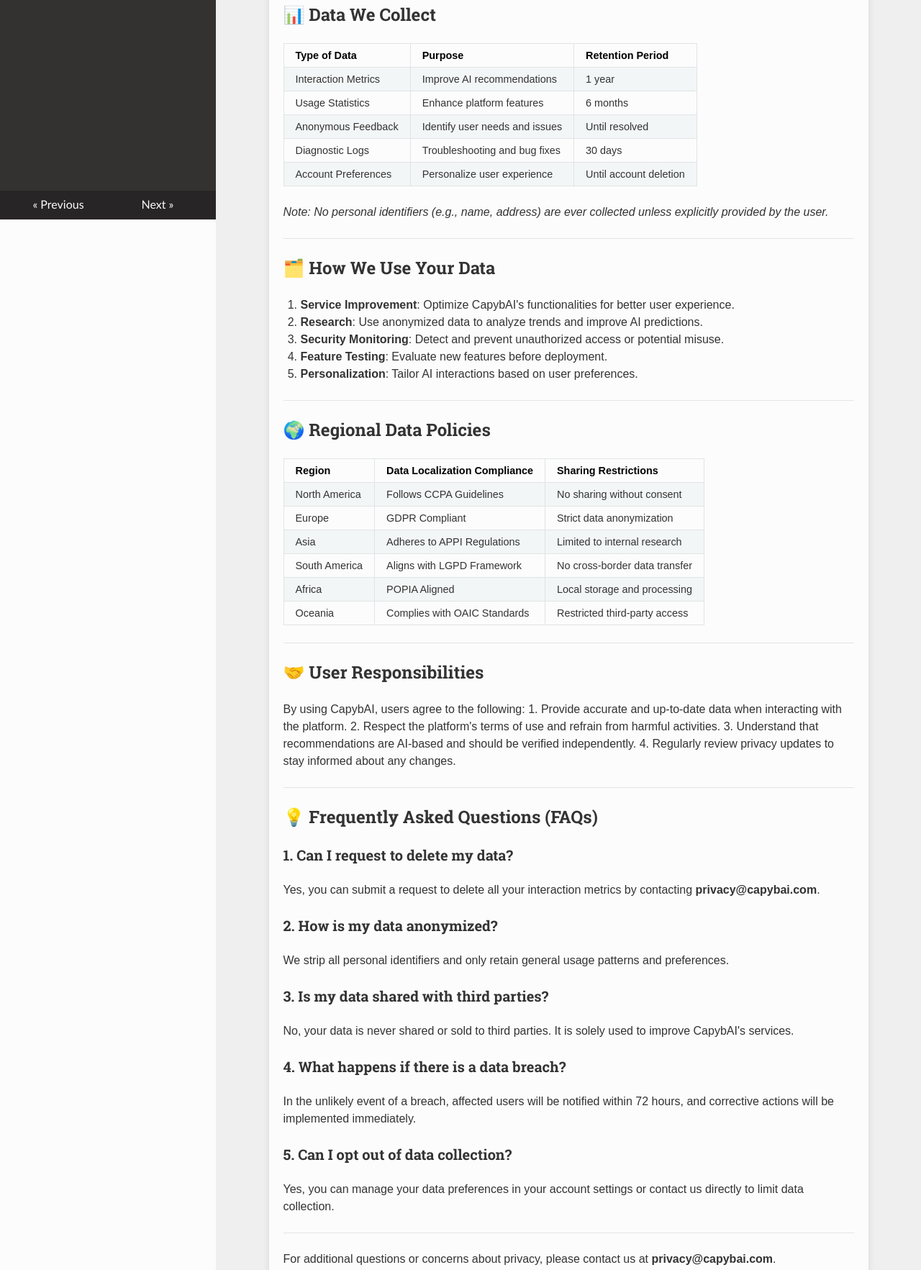
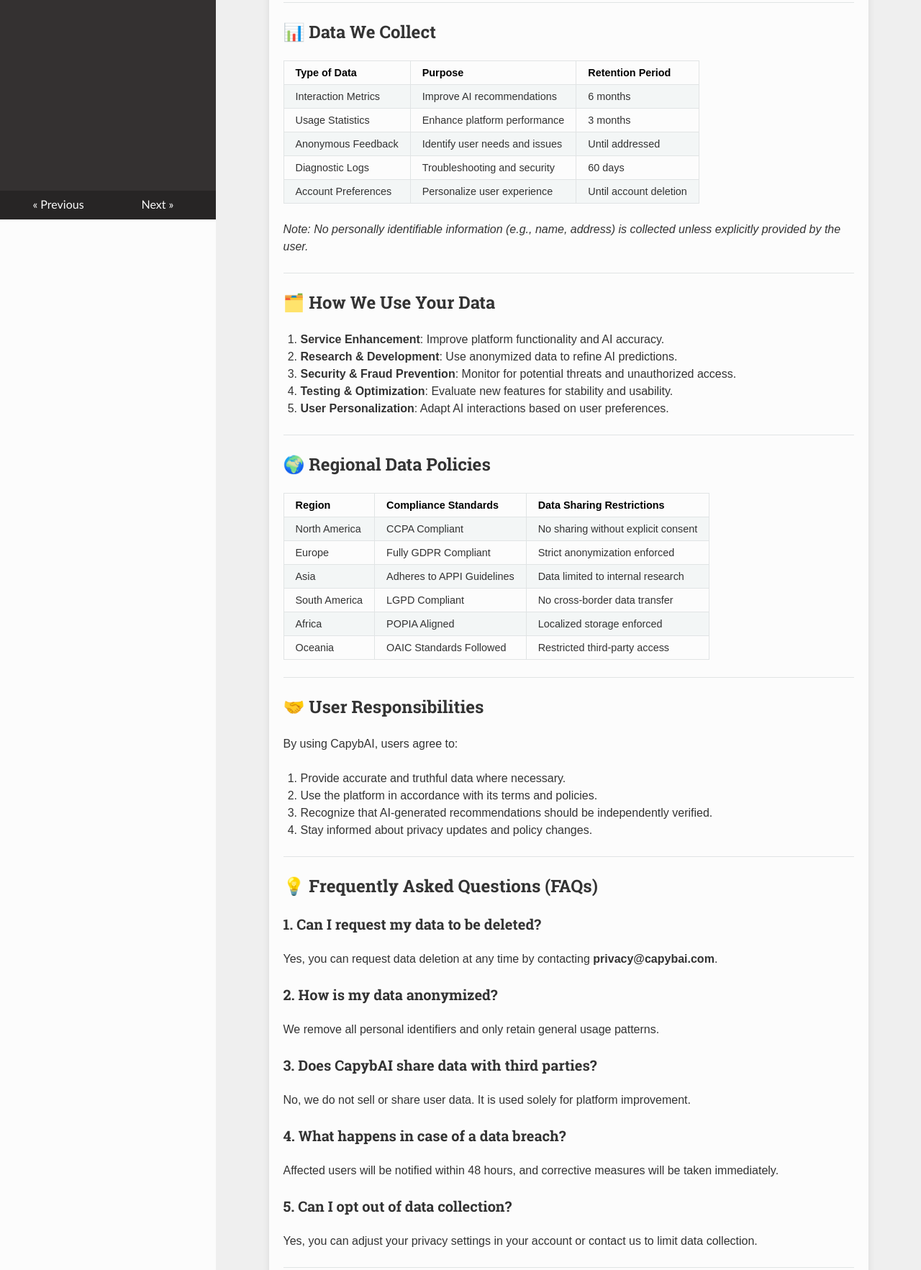
Before and after one commit to MDMSerra/AI-mocks-profiles, a plain HTML site: page policies/index.html in a window 1280 px wide. Shown: the part 495-2260 px from the top of the page at 72% size. Drawn offline with nearby package versions, Linux system fonts and the light colour scheme.

Commit message:
feb 28 update in policy

```diff
--- a/policies/index.html
+++ b/policies/index.html
@@ -67,13 +67,13 @@
     </li>
     <li class="toctree-l2"><a class="reference internal" href="#frequently-asked-questions-faqs">💡 Frequently Asked Questions (FAQs)</a>
         <ul>
-    <li class="toctree-l3"><a class="reference internal" href="#1-can-i-request-to-delete-my-data">1. Can I request to delete my data?</a>
+    <li class="toctree-l3"><a class="reference internal" href="#1-can-i-request-my-data-to-be-deleted">1. Can I request my data to be deleted?</a>
     </li>
     <li class="toctree-l3"><a class="reference internal" href="#2-how-is-my-data-anonymized">2. How is my data anonymized?</a>
     </li>
-    <li class="toctree-l3"><a class="reference internal" href="#3-is-my-data-shared-with-third-parties">3. Is my data shared with third parties?</a>
+    <li class="toctree-l3"><a class="reference internal" href="#3-does-capybai-share-data-with-third-parties">3. Does CapybAI share data with third parties?</a>
     </li>
-    <li class="toctree-l3"><a class="reference internal" href="#4-what-happens-if-there-is-a-data-breach">4. What happens if there is a data breach?</a>
+    <li class="toctree-l3"><a class="reference internal" href="#4-what-happens-in-case-of-a-data-breach">4. What happens in case of a data breach?</a>
     </li>
     <li class="toctree-l3"><a class="reference internal" href="#5-can-i-opt-out-of-data-collection">5. Can I opt out of data collection?</a>
     </li>
@@ -125,15 +125,15 @@
 </div>
 
 <h1 id="privacy-and-data-protection">🔒 Privacy and Data Protection</h1>
-<p>At CapybAI, we prioritize your privacy and are committed to protecting your data. Below are our updated core principles and guidelines:</p>
+<p>At CapybAI, we value your privacy and are committed to safeguarding your data. Below are our revised principles and guidelines:</p>
 <hr />
 <h2 id="core-principles">🛡️ Core Principles</h2>
 <ul>
-<li><strong>Transparency</strong>: We provide clear and accessible information on how your data is collected, used, and stored.</li>
-<li><strong>Anonymity</strong>: All interactions with our platform are kept anonymous to ensure user privacy.</li>
-<li><strong>Security</strong>: Data is encrypted using advanced protocols and is only accessible to authorized personnel.</li>
-<li><strong>User Consent</strong>: Any new data collection will require explicit user consent.</li>
-<li><strong>Control</strong>: Users have the right to access, modify, or delete their data upon request.</li>
+<li><strong>Transparency</strong>: We clearly outline how your data is collected, used, and protected.</li>
+<li><strong>Data Minimization</strong>: We collect only the necessary data to enhance user experience.</li>
+<li><strong>Enhanced Anonymity</strong>: User interactions are anonymized, and identifiable information is stripped where possible.</li>
+<li><strong>Stronger Security</strong>: Data is encrypted with industry-leading standards and access is restricted to essential personnel.</li>
+<li><strong>User Rights</strong>: Users can access, modify, or request deletion of their data at any time.</li>
 </ul>
 <hr />
 <h2 id="data-we-collect">📊 Data We Collect</h2>
@@ -149,22 +149,22 @@
 <tr>
 <td>Interaction Metrics</td>
 <td>Improve AI recommendations</td>
-<td>1 year</td>
+<td>6 months</td>
 </tr>
 <tr>
 <td>Usage Statistics</td>
-<td>Enhance platform features</td>
-<td>6 months</td>
+<td>Enhance platform performance</td>
+<td>3 months</td>
 </tr>
 <tr>
 <td>Anonymous Feedback</td>
 <td>Identify user needs and issues</td>
-<td>Until resolved</td>
+<td>Until addressed</td>
 </tr>
 <tr>
 <td>Diagnostic Logs</td>
-<td>Troubleshooting and bug fixes</td>
-<td>30 days</td>
+<td>Troubleshooting and security</td>
+<td>60 days</td>
 </tr>
 <tr>
 <td>Account Preferences</td>
@@ -173,15 +173,15 @@
 </tr>
 </tbody>
 </table>
-<p><em>Note: No personal identifiers (e.g., name, address) are ever collected unless explicitly provided by the user.</em></p>
+<p><em>Note: No personally identifiable information (e.g., name, address) is collected unless explicitly provided by the user.</em>  </p>
 <hr />
 <h2 id="how-we-use-your-data">🗂️ How We Use Your Data</h2>
 <ol>
-<li><strong>Service Improvement</strong>: Optimize CapybAI's functionalities for better user experience.</li>
-<li><strong>Research</strong>: Use anonymized data to analyze trends and improve AI predictions.</li>
-<li><strong>Security Monitoring</strong>: Detect and prevent unauthorized access or potential misuse.</li>
-<li><strong>Feature Testing</strong>: Evaluate new features before deployment.</li>
-<li><strong>Personalization</strong>: Tailor AI interactions based on user preferences.</li>
+<li><strong>Service Enhancement</strong>: Improve platform functionality and AI accuracy.</li>
+<li><strong>Research &amp; Development</strong>: Use anonymized data to refine AI predictions.</li>
+<li><strong>Security &amp; Fraud Prevention</strong>: Monitor for potential threats and unauthorized access.</li>
+<li><strong>Testing &amp; Optimization</strong>: Evaluate new features for stability and usability.</li>
+<li><strong>User Personalization</strong>: Adapt AI interactions based on user preferences.</li>
 </ol>
 <hr />
 <h2 id="regional-data-policies">🌍 Regional Data Policies</h2>
@@ -189,64 +189,66 @@
 <thead>
 <tr>
 <th>Region</th>
-<th>Data Localization Compliance</th>
-<th>Sharing Restrictions</th>
+<th>Compliance Standards</th>
+<th>Data Sharing Restrictions</th>
 </tr>
 </thead>
 <tbody>
 <tr>
 <td>North America</td>
-<td>Follows CCPA Guidelines</td>
-<td>No sharing without consent</td>
+<td>CCPA Compliant</td>
+<td>No sharing without explicit consent</td>
 </tr>
 <tr>
 <td>Europe</td>
-<td>GDPR Compliant</td>
-<td>Strict data anonymization</td>
+<td>Fully GDPR Compliant</td>
+<td>Strict anonymization enforced</td>
 </tr>
 <tr>
 <td>Asia</td>
-<td>Adheres to APPI Regulations</td>
-<td>Limited to internal research</td>
+<td>Adheres to APPI Guidelines</td>
+<td>Data limited to internal research</td>
 </tr>
 <tr>
 <td>South America</td>
-<td>Aligns with LGPD Framework</td>
+<td>LGPD Compliant</td>
 <td>No cross-border data transfer</td>
 </tr>
 <tr>
 <td>Africa</td>
 <td>POPIA Aligned</td>
-<td>Local storage and processing</td>
+<td>Localized storage enforced</td>
 </tr>
 <tr>
 <td>Oceania</td>
-<td>Complies with OAIC Standards</td>
+<td>OAIC Standards Followed</td>
 <td>Restricted third-party access</td>
 </tr>
 </tbody>
 </table>
 <hr />
 <h2 id="user-responsibilities">🤝 User Responsibilities</h2>
-<p>By using CapybAI, users agree to the following:
-1. Provide accurate and up-to-date data when interacting with the platform.
-2. Respect the platform's terms of use and refrain from harmful activities.
-3. Understand that recommendations are AI-based and should be verified independently.
-4. Regularly review privacy updates to stay informed about any changes.</p>
+<p>By using CapybAI, users agree to:</p>
+<ol>
+<li>Provide accurate and truthful data where necessary.</li>
+<li>Use the platform in accordance with its terms and policies.</li>
+<li>Recognize that AI-generated recommendations should be independently verified.</li>
+<li>Stay informed about privacy updates and policy changes.</li>
+</ol>
 <hr />
 <h2 id="frequently-asked-questions-faqs">💡 Frequently Asked Questions (FAQs)</h2>
-<h3 id="1-can-i-request-to-delete-my-data"><strong>1. Can I request to delete my data?</strong></h3>
-<p>Yes, you can submit a request to delete all your interaction metrics by contacting <strong>privacy@capybai.com</strong>.</p>
+<h3 id="1-can-i-request-my-data-to-be-deleted"><strong>1. Can I request my data to be deleted?</strong></h3>
+<p>Yes, you can request data deletion at any time by contacting <strong>privacy@capybai.com</strong>.</p>
 <h3 id="2-how-is-my-data-anonymized"><strong>2. How is my data anonymized?</strong></h3>
-<p>We strip all personal identifiers and only retain general usage patterns and preferences.</p>
-<h3 id="3-is-my-data-shared-with-third-parties"><strong>3. Is my data shared with third parties?</strong></h3>
-<p>No, your data is never shared or sold to third parties. It is solely used to improve CapybAI's services.</p>
-<h3 id="4-what-happens-if-there-is-a-data-breach"><strong>4. What happens if there is a data breach?</strong></h3>
-<p>In the unlikely event of a breach, affected users will be notified within 72 hours, and corrective actions will be implemented immediately.</p>
+<p>We remove all personal identifiers and only retain general usage patterns.</p>
+<h3 id="3-does-capybai-share-data-with-third-parties"><strong>3. Does CapybAI share data with third parties?</strong></h3>
+<p>No, we do not sell or share user data. It is used solely for platform improvement.</p>
+<h3 id="4-what-happens-in-case-of-a-data-breach"><strong>4. What happens in case of a data breach?</strong></h3>
+<p>Affected users will be notified within 48 hours, and corrective measures will be taken immediately.</p>
 <h3 id="5-can-i-opt-out-of-data-collection"><strong>5. Can I opt out of data collection?</strong></h3>
-<p>Yes, you can manage your data preferences in your account settings or contact us directly to limit data collection.</p>
+<p>Yes, you can adjust your privacy settings in your account or contact us to limit data collection.</p>
 <hr />
-<p>For additional questions or concerns about privacy, please contact us at <strong>privacy@capybai.com</strong>.</p>
+<p>For further inquiries or privacy concerns, please reach out to <strong>privacy@capybai.com</strong>.</p>
 
             </div>
           </div><footer>
```
Also changed, not shown: index.html (+1 -1 lines), search/search_index.json (+1 -1 lines), 1 other file.
